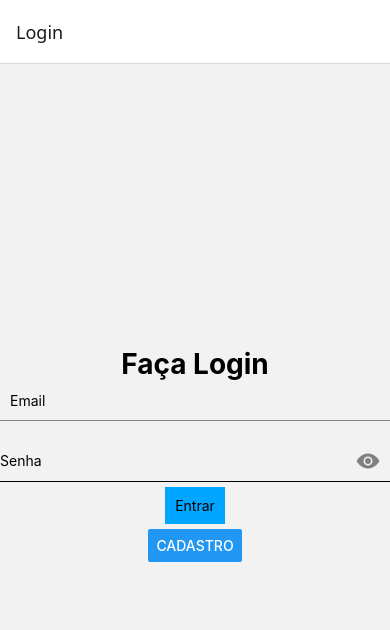
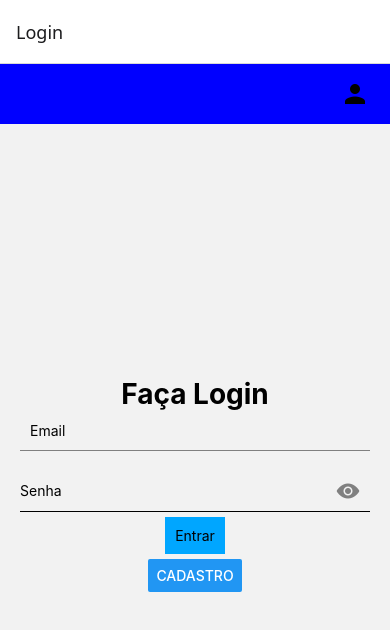
Before and after one commit to PedroLemosBonini/meuAPP, a React Native app: screen / in a window 390 px wide. Shown: the top 630 px of the page. Built offline with nearby package versions, Linux system fonts and the light colour scheme.

Commit message:
Cabecalho Personalizado

```diff
--- a/src/App.js
+++ b/src/App.js
@@ -1,24 +1,43 @@
-import Login from './screens/Login';
-import Cadastro from './screens/Cadastro'
-import Home from './screens/Home'
-import { NavigationContainer } from '@react-navigation/native';
-import { createStackNavigator } from '@react-navigation/stack'
-import CadastroEvento from './screens/CadastroEvento';
-import CadastroIngresso from './screens/CadastroIngresso';
-import CadastroOrganizador from './screens/CadastroOrganizador'
+import React from "react";
+import { NavigationContainer } from "@react-navigation/native";
+import { createStackNavigator } from "@react-navigation/stack";
+import Login from "./screens/Login";
+import Cadastro from "./screens/Cadastro";
+import Home from "./screens/Home";
+import CadastroEvento from "./screens/CadastroEvento";
+import CadastroOrganizador from "./screens/CadastroOrganizador";
+import CadastroIngresso from "./screens/CadastroIngresso";
+import Layout from "./components/Layout";
 
 const Stack = createStackNavigator();
 
 export default function App() {
   return (
     <NavigationContainer>
-      <Stack.Navigator>
-        <Stack.Screen name='Login' component={Login}/>
-        <Stack.Screen name='Home' component={Home}/>
-        <Stack.Screen name='CadastroEvento' component={CadastroEvento}/>
-        <Stack.Screen name='CadastroIngresso' component={CadastroIngresso}/>
-        <Stack.Screen name='CadastroOrganizador' component={CadastroOrganizador}/>
-        <Stack.Screen name='Cadastro' component={Cadastro}/>
+      <Stack.Navigator initialRouteName="Login">
+        <Stack.Screen
+          name="Login"
+          component={() => (
+            <Layout>
+              <Login />
+            </Layout>
+          )}
+        />
+        <Stack.Screen
+          name="Cadastro"
+          component={() => (
+            <Layout>
+              <Cadastro />
+            </Layout>
+          )}
+        />
+        <Stack.Screen name="Home" component={Home} />
+        <Stack.Screen name="CadastroEvento" component={CadastroEvento} />
+        <Stack.Screen
+          name="CadastroOrganizador"
+          component={CadastroOrganizador}
+        />
+        <Stack.Screen name="CadastroIngresso" component={CadastroIngresso} />
       </Stack.Navigator>
     </NavigationContainer>
   );
--- /dev/null
+++ b/src/components/Layout.js
@@ -0,0 +1,38 @@
+import React from "react";
+import { View, StyleSheet, TouchableOpacity } from "react-native";
+import Icon from "react-native-vector-icons/MaterialIcons";
+
+
+export default function Layout({children}) {
+  return (
+    <View style={{flex: 1}}>
+      {/* Cabeçalho */}
+      <View style={style.header}>
+        <TouchableOpacity onPress={()=>{console.log("Botão clicado")}}>
+          <Icon name="person" size={30} color='fff' />
+        </TouchableOpacity>
+      </View>
+
+      {/* Conteúdo principal */}
+      <View style={style.container}>{children}</View>
+    </View>
+  );
+}
+
+const style = StyleSheet.create({
+  header: {
+    backgroundColor: "blue",
+    width: "100%",
+    height: 60,
+    justifyContent: "center",
+    alignItems: "flex-end",
+    paddingHorizontal: 20,
+  },
+
+  container: {
+    flex: 1,
+    justifyContent: "center",
+    alignContent: "center",
+    paddingHorizontal: 20,
+  },
+});
--- a/src/screens/Cadastro.js
+++ b/src/screens/Cadastro.js
@@ -9,8 +9,10 @@
   Button,
 } from "react-native";
 import api from "../axios/axios";
+import { useNavigation } from "@react-navigation/native";
 
-export default function Cadastro({ navigation }) {
+export default function Cadastro() {
+  const navigation = useNavigation();
   const [user, setUser] = useState({
     cpf: "",
     email: "",
--- a/src/screens/Login.js
+++ b/src/screens/Login.js
@@ -10,8 +10,12 @@
 } from "react-native";
 import api from "../axios/axios";
 import { Ionicons } from "@expo/vector-icons";
+import { useNavigation } from '@react-navigation/native'
 
-export default function Login({ navigation }) {
+export default function Login() {
+
+  const navigation = useNavigation()
+
   const [user, setUser] = useState({
     email: "",
     password: "",
```
